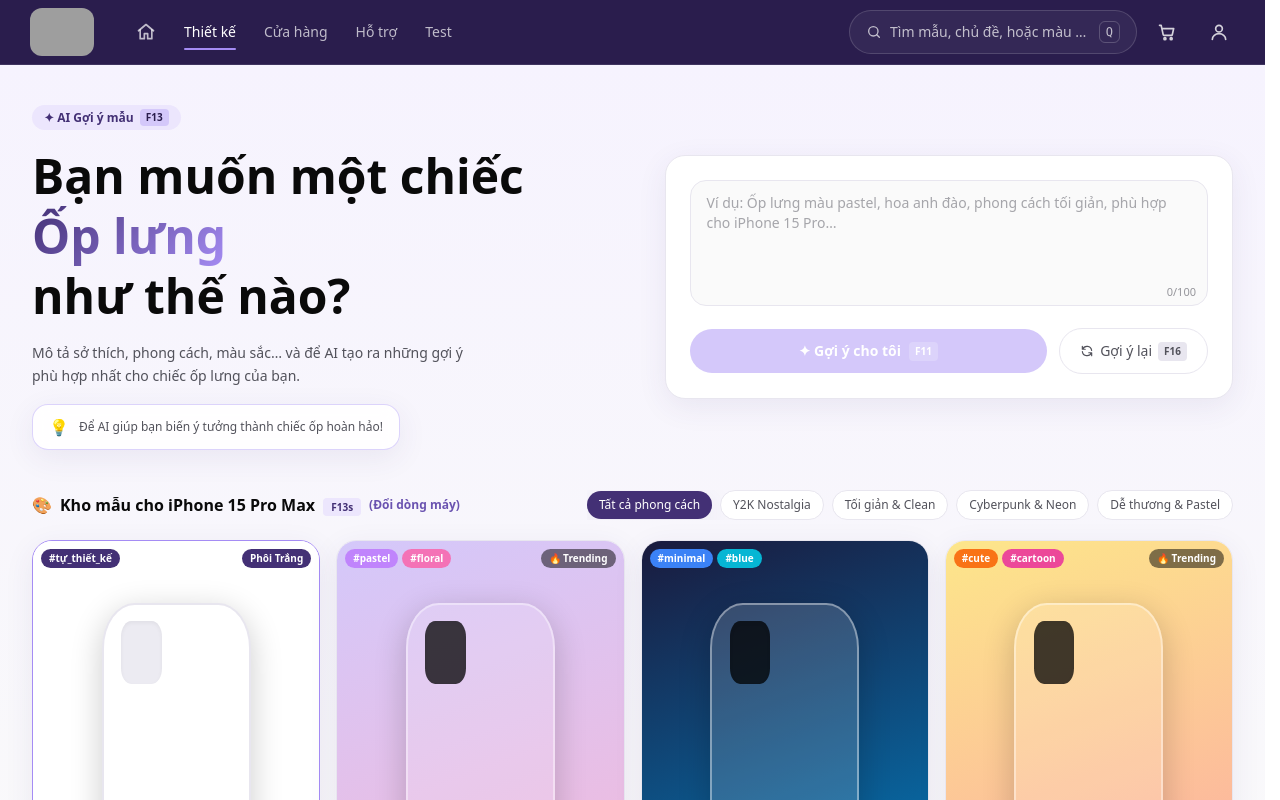
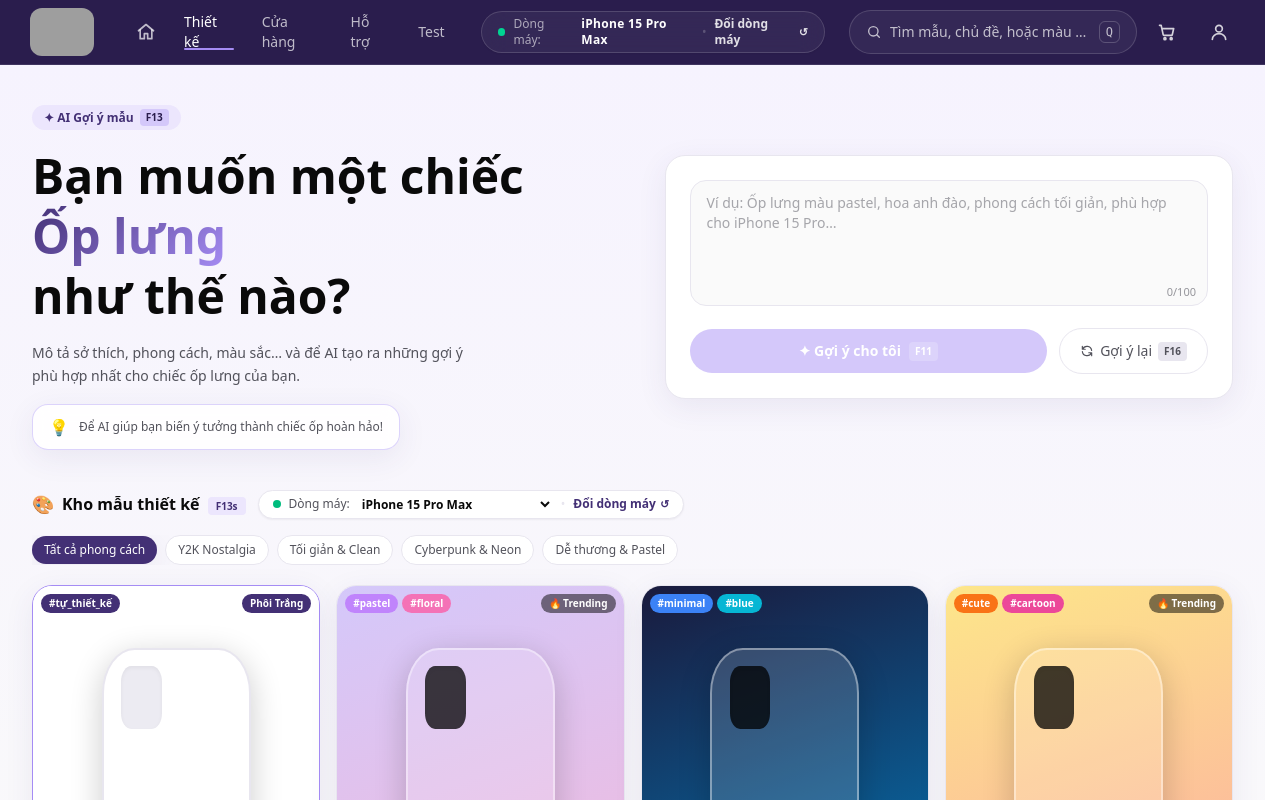
Before and after one commit to ANhat-EcoLaw-MIS/ECOMMERCE-WEB-CASEYEs, an Angular app: page /design-studio/select-model in a window 1280 px wide. Both pictures are taken after a click on the button "Tiếp tục". Shown: the top 800 px of the page. Built offline with nearby package versions, Linux system fonts and the light colour scheme; grey boxes are pictures that could not be loaded.

Commit message:
feat(templates): add model selector pill matching canvas design in template browser

```diff
--- a/src/app/core/layout/header/header.html
+++ b/src/app/core/layout/header/header.html
@@ -38,6 +38,27 @@
         }
       </ul>
     </nav>
+
+    <!-- Center: Active Model & Switcher Pill in Design Studio (Exact Canvas match) -->
+    @if (isDesignStudio() && selectedModel(); as model) {
+      <div class="hidden md:flex items-center gap-2 rounded-pill border border-white/15 bg-white/5 px-4 py-1 text-xs text-white/85 shadow-xs backdrop-blur-md">
+        <span class="inline-block h-2 w-2 rounded-full" [class]="model.has3dModel ? 'bg-emerald-400' : 'bg-amber-400'"></span>
+        <span class="text-white/60">Dòng máy:</span>
+        <span class="font-display font-bold text-white tracking-wide">{{ model.name }}</span>
+        @if (!model.has3dModel) {
+          <span class="rounded bg-amber-400/20 border border-amber-300/30 px-1.5 py-0.2 text-[9px] font-bold text-amber-200">Chưa hỗ trợ 3D</span>
+        }
+        <span class="text-white/20">•</span>
+        <a
+          routerLink="/design-studio/select-model"
+          class="font-semibold text-brand-300 hover:text-white transition-colors cursor-pointer flex items-center gap-1"
+          title="Đổi sang dòng điện thoại khác"
+        >
+          <span>Đổi dòng máy</span>
+          <span class="text-[11px]">↺</span>
+        </a>
+      </div>
+    }
 
     <!-- Right side actions -->
     <div class="ml-auto flex items-center gap-1 sm:gap-2">
--- a/src/app/core/layout/header/header.ts
+++ b/src/app/core/layout/header/header.ts
@@ -1,9 +1,12 @@
 import {ChangeDetectionStrategy, Component, computed, inject, input, output, signal} from '@angular/core';
-import {Router, RouterLink, RouterLinkActive} from '@angular/router';
+import {NavigationEnd, Router, RouterLink, RouterLinkActive} from '@angular/router';
+import {toSignal} from '@angular/core/rxjs-interop';
+import {filter, map, startWith} from 'rxjs/operators';
 import {NAV_ITEMS} from './nav-items';
 import {NotificationManager} from '../../../shared/ui/notification/notification.manager';
 import {SupabaseAuthService} from '../../supabase/supabase-auth.service';
 import {AuthModal} from '../../auth/auth-modal';
+import {StudioCatalogService} from '../../../features/design-studio/services/studio-catalog';
 
 @Component({
   selector: 'app-header',
@@ -13,10 +16,28 @@ import {AuthModal} from '../../auth/auth-modal';
   host: { '(window:keydown)': 'onKeydown($event)' },
 })
 export class Header {
-  private router=inject(Router);
-  protected readonly auth =inject(SupabaseAuthService);
-  private notifications=inject(NotificationManager);
-  private readonly authModal=inject(AuthModal);
+  private readonly router = inject(Router);
+  protected readonly auth = inject(SupabaseAuthService);
+  private readonly notifications = inject(NotificationManager);
+  private readonly authModal = inject(AuthModal);
+  private readonly catalog = inject(StudioCatalogService, { optional: true });
+
+  private readonly currentUrl = toSignal(
+    this.router.events.pipe(
+      filter((e): e is NavigationEnd => e instanceof NavigationEnd),
+      map((e) => e.urlAfterRedirects),
+      startWith(this.router.url)
+    ),
+    { initialValue: this.router.url }
+  );
+
+  protected readonly isDesignStudio = computed(() => {
+    return this.currentUrl().includes('/design-studio');
+  });
+
+  protected readonly selectedModel = computed(() => {
+    return this.catalog?.selectedModel() ?? null;
+  });
   /** Number of items in the cart. Provided by the parent. */
   readonly cartCount = input(0);
 
--- a/src/app/features/design-studio/components/template-browser/template-browser.html
+++ b/src/app/features/design-studio/components/template-browser/template-browser.html
@@ -195,15 +195,45 @@
 
     <!-- Section header + filter pills -->
     <div class="mb-5 flex flex-wrap items-center justify-between gap-4">
-      <div class="flex items-center gap-2">
-        <span class="text-base">🎨</span>
-        <h2 class="font-display text-base font-bold text-ink">
-          Kho mẫu cho {{ state.selectedModel().name }}
-          <span class="ml-1 rounded bg-brand-100 px-2 py-0.5 text-[10px] font-black text-brand-800">F13s</span>
-        </h2>
-        <a routerLink="/design-studio/select-model" class="text-xs font-bold text-brand-600 hover:underline">
-          (Đổi dòng máy)
-        </a>
+      <div class="flex items-center gap-3 flex-wrap">
+        <div class="flex items-center gap-2">
+          <span class="text-lg">🎨</span>
+          <h2 class="font-display text-base font-bold text-ink">
+            Kho mẫu thiết kế
+            <span class="ml-1 rounded bg-brand-100 px-2 py-0.5 text-[10px] font-black text-brand-800">F13s</span>
+          </h2>
+        </div>
+
+        <!-- Sleek Model Selector Pill matching Canvas Design -->
+        <div class="inline-flex items-center gap-2 rounded-pill border border-line bg-surface-alt px-3.5 py-1 text-xs text-ink shadow-xs transition-all hover:border-brand-300">
+          <span class="inline-block h-2 w-2 rounded-full" [class]="state.selectedModel().has3dModel ? 'bg-emerald-500' : 'bg-amber-500'"></span>
+          <span class="text-ink-soft">Dòng máy:</span>
+
+          <select
+            [value]="state.selectedModel().id"
+            (change)="onQuickChangeModel($event)"
+            class="font-display font-bold text-ink bg-transparent outline-none cursor-pointer hover:text-brand-800 text-xs pr-1"
+            title="Nhấn để đổi dòng máy nhanh"
+          >
+            @for (m of state.allModels(); track m.id) {
+              <option [value]="m.id">{{ m.name }}{{ !m.has3dModel ? ' (Chưa có 3D)' : '' }}</option>
+            }
+          </select>
+
+          @if (!state.selectedModel().has3dModel) {
+            <span class="rounded bg-amber-100 border border-amber-200 px-1.5 py-0.2 text-[9px] font-bold text-amber-800">Chưa hỗ trợ 3D</span>
+          }
+
+          <span class="text-line">•</span>
+          <a
+            routerLink="/design-studio/select-model"
+            class="font-semibold text-brand-800 hover:text-brand-950 transition-colors cursor-pointer flex items-center gap-1 hover:underline"
+            title="Đổi sang dòng điện thoại khác"
+          >
+            <span>Đổi dòng máy</span>
+            <span class="text-[11px]">↺</span>
+          </a>
+        </div>
       </div>
       <div class="flex items-center gap-2 overflow-x-auto scrollbar-none">
         @for (style of styles; track style.id) {
--- a/src/app/features/design-studio/components/template-browser/template-browser.ts
+++ b/src/app/features/design-studio/components/template-browser/template-browser.ts
@@ -203,6 +203,13 @@ export class TemplateBrowser {
     this.showNoResults.set(false);
   }
 
+  protected onQuickChangeModel(event: Event): void {
+    const target = event.target as HTMLSelectElement;
+    if (target?.value) {
+      this.state.requestModelChange(target.value);
+    }
+  }
+
   /** FR-DES-06/AF3: Trigger AI suggestion. Show Trending when no match. */
   protected onAiSearch(): void {
     if (!this.aiPrompt().trim()) return;
```
